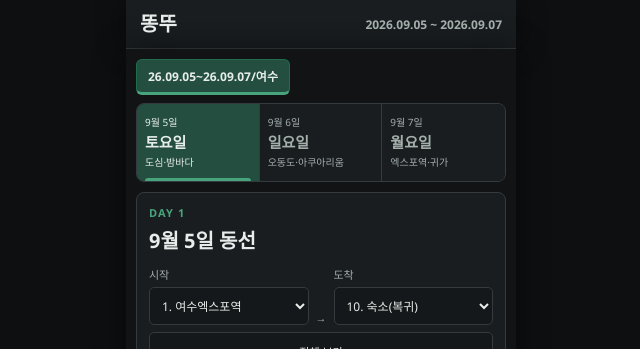
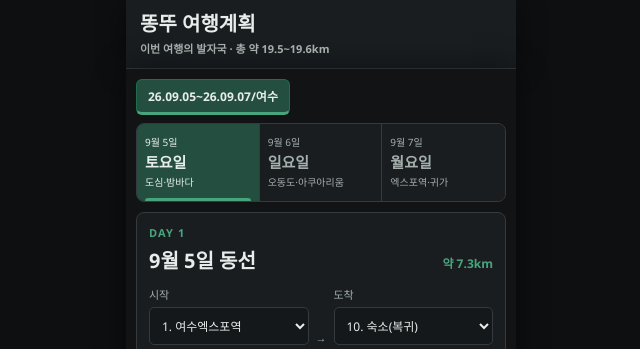
Before and after one commit to aassder95/TravelPlans, a plain HTML site: page index.html in a window 1280 px wide. Shown: the top 349 px of the page, without its empty margins (319-959 px from the left). Drawn offline with nearby package versions, Linux system fonts and the light colour scheme; no server answers.

Commit message:
feat(travel): 현지 이동거리 표시 추가

```diff
--- a/index.html
+++ b/index.html
@@ -7,7 +7,7 @@
   <meta name="apple-mobile-web-app-capable" content="yes">
   <meta name="description" content="똥뚜 여행계획 모음">
   <meta name="robots" content="noindex, nofollow, noarchive">
-  <title>똥뚜</title>
+  <title>똥뚜 여행계획</title>
   <link rel="icon" href="data:,">
   <link rel="stylesheet" href="https://unpkg.com/leaflet@1.9.4/dist/leaflet.css" integrity="sha256-p4NxAoJBhIIN+hmNHrzRCf9tD/miZyoHS5obTRR9BMY=" crossorigin="">
   <style>
@@ -32,9 +32,9 @@ html { scroll-behavior:smooth; background:#0d0f10; }
 body { min-width:320px; margin:0; background:#0d0f10; color:var(--text-primary); font-family:"Segoe UI","Apple SD Gothic Neo",sans-serif; -webkit-text-size-adjust:100%; }
 button,select { font:inherit; }
 .hero { width:min(100%,390px); margin:0 auto; border-bottom:1px solid var(--border); background:var(--card-bg); }
-.hero__inner { display:flex; justify-content:space-between; align-items:center; gap:12px; padding:calc(12px + env(safe-area-inset-top)) 14px 12px; }
+.hero__inner { padding:calc(12px + env(safe-area-inset-top)) 14px 12px; }
 h1 { margin:0; font-family:"Segoe UI Semibold","Segoe UI",sans-serif; font-size:20px; line-height:1.2; }
-#trip-date-range { margin:0; color:var(--text-muted); font-size:12px; font-weight:600; white-space:nowrap; }
+#trip-distance { margin:4px 0 0; color:var(--text-muted); font-size:11px; font-weight:600; }
 .page { width:min(100%,390px); margin:0 auto; padding:10px 10px calc(28px + env(safe-area-inset-bottom)); background:var(--form-bg); }
 .trip-tabs { display:flex; gap:6px; margin-bottom:8px; overflow-x:auto; scrollbar-width:none; }
 .trip-tabs::-webkit-scrollbar { display:none; }
@@ -51,6 +51,8 @@ h1 { margin:0; font-family:"Segoe UI Semibold","Segoe UI",sans-serif; font-size:
 .card { margin-top:10px; padding:12px; background:var(--card-bg); border:1px solid var(--border); border-radius:8px; }
 .section-head { display:flex; align-items:flex-start; flex-direction:column; gap:12px; margin-bottom:12px; }
 .section-head h2 { margin:0; font-family:"Segoe UI Semibold","Segoe UI",sans-serif; font-size:20px; }
+.route-heading { display:flex; align-items:flex-end; justify-content:space-between; gap:12px; width:100%; }
+.day-distance { flex:0 0 auto; margin-bottom:2px; color:var(--focus); font-size:12px; font-weight:700; white-space:nowrap; }
 .section-label { margin:0 0 5px; color:var(--focus); font-size:11px; font-weight:700; letter-spacing:.1em; }
 .route-tools { width:100%; }
 .route-range { width:100%; display:grid; grid-template-columns:1fr auto 1fr; align-items:end; gap:7px; color:var(--text-muted); font-size:11px; }
@@ -107,8 +109,8 @@ footer strong { color:var(--text-primary); }
 <body>
   <header class="hero">
     <div class="hero__inner">
-      <h1>똥뚜</h1>
-      <p id="trip-date-range"></p>
+      <h1>똥뚜 여행계획</h1>
+      <p id="trip-distance">이번 여행의 발자국 · 거리 계산 중…</p>
     </div>
   </header>
 
@@ -118,7 +120,10 @@ footer strong { color:var(--text-primary); }
 
     <section class="card route-card">
       <div class="section-head">
-        <div><p class="section-label" id="day-number"></p><h2 id="route-title"></h2></div>
+        <div class="route-heading">
+          <div><p class="section-label" id="day-number"></p><h2 id="route-title"></h2></div>
+          <span class="day-distance" id="day-distance">거리 계산 중…</span>
+        </div>
         <div class="route-tools">
           <div class="route-range" aria-label="지도에 표시할 동선 구간">
             <label>시작 <select id="route-start"></select></label>
@@ -217,6 +222,7 @@ const trips = [{
       {mode:"foot",points:[1,3,4]},
       {mode:"foot",points:[2,3,4]}
     ],
+    distanceRoutes: [[0,2],[1,3]],
     rows: [
       ["10:00","","숙소","기상",""],["10:00~11:00","","숙소","준비",""],["11:00","","숙소","체크아웃",""],
       ["11:00~11:20","숙소","엑스포역 권역","이동","택시"],["11:20~12:20","","미가칼국수 또는 엑스포식육식당","점심","",[["미가칼국수","칼국수"],["엑스포식육식당","제육볶음 · 찌개"]]],
@@ -236,6 +242,8 @@ const routeStart = document.getElementById("route-start");
 const routeEnd = document.getElementById("route-end");
 let routeRequestId = 0;
 let activePlan;
+const roadRouteCache = new Map();
+const dayDistanceCache = new Map();
 
 L.tileLayer("https://tile.openstreetmap.org/{z}/{x}/{y}.png", {
   maxZoom: 19,
@@ -249,22 +257,92 @@ function segmentLocations(plan, segment) {
   });
 }
 
-async function loadRoadRoute(plan, segment) {
+function distanceBetween([lat1, lon1], [lat2, lon2]) {
+  const toRadians = value => value * Math.PI / 180;
+  const earthRadius = 6371000;
+  const latDelta = toRadians(lat2 - lat1);
+  const lonDelta = toRadians(lon2 - lon1);
+  const a = Math.sin(latDelta / 2) ** 2 + Math.cos(toRadians(lat1)) * Math.cos(toRadians(lat2)) * Math.sin(lonDelta / 2) ** 2;
+  return 2 * earthRadius * Math.asin(Math.sqrt(a));
+}
+
+function polylineDistance(locations) {
+  return locations.slice(1).reduce((total, location, index) => total + distanceBetween(locations[index], location), 0);
+}
+
+function loadRoadRoute(plan, segment) {
   const locations = segmentLocations(plan, segment);
+  const routeLocations = locations.map(([lon, lat]) => [lat, lon]);
   if (segment.mode === "cable")
-    return locations.map(([lon, lat]) => [lat, lon]);
+    return Promise.resolve({ locations: routeLocations, distanceMeters: polylineDistance(routeLocations) });
 
   const server = segment.mode === "foot" ? "https://routing.openstreetmap.de/routed-foot" : "https://router.project-osrm.org";
   const coordinates = locations.map(([lon, lat]) => `${lon},${lat}`).join(";");
-  const response = await fetch(`${server}/route/v1/driving/${coordinates}?overview=full&geometries=geojson`);
-  if (!response.ok)
-    throw new Error(`경로 서버 응답 오류: ${response.status}`);
+  const cacheKey = `${server}|${coordinates}`;
+  if (roadRouteCache.has(cacheKey))
+    return roadRouteCache.get(cacheKey);
 
-  const data = await response.json();
-  if (data.code !== "Ok" || !data.routes?.[0]?.geometry?.coordinates)
-    throw new Error(data.message || "경로를 찾지 못했습니다.");
+  const request = fetch(`${server}/route/v1/driving/${coordinates}?overview=full&geometries=geojson`)
+    .then(response => {
+      if (!response.ok)
+        throw new Error(`경로 서버 응답 오류: ${response.status}`);
+      return response.json();
+    })
+    .then(data => {
+      if (data.code !== "Ok" || !data.routes?.[0]?.geometry?.coordinates)
+        throw new Error(data.message || "경로를 찾지 못했습니다.");
+      return {
+        locations: data.routes[0].geometry.coordinates.map(([lon, lat]) => [lat, lon]),
+        distanceMeters: data.routes[0].distance
+      };
+    })
+    .catch(error => {
+      roadRouteCache.delete(cacheKey);
+      throw error;
+    });
+  roadRouteCache.set(cacheKey, request);
+  return request;
+}
 
-  return data.routes[0].geometry.coordinates.map(([lon, lat]) => [lat, lon]);
+function calculateDayDistance(plan) {
+  if (dayDistanceCache.has(plan))
+    return dayDistanceCache.get(plan);
+
+  const routes = plan.distanceRoutes?.map(indexes => indexes.map(index => plan.segments[index])) ?? [plan.segments];
+  const request = Promise.all(routes.map(segments => Promise.allSettled(segments.map(segment => loadRoadRoute(plan, segment)))
+    .then(results => results.reduce((total, result, index) => {
+      if (result.status === "fulfilled")
+        return total + result.value.distanceMeters;
+      const fallbackLocations = segmentLocations(plan, segments[index]).map(([lon, lat]) => [lat, lon]);
+      return total + polylineDistance(fallbackLocations);
+    }, 0))))
+    .then(distances => ({ min: Math.min(...distances), max: Math.max(...distances) }));
+  dayDistanceCache.set(plan, request);
+  return request;
+}
+
+function formatDistance(distanceRange) {
+  const min = (distanceRange.min / 1000).toFixed(1);
+  const max = (distanceRange.max / 1000).toFixed(1);
+  return min === max ? `${min}km` : `${min}~${max}km`;
+}
+
+function refreshDayDistance(plan) {
+  const distance = document.getElementById("day-distance");
+  distance.textContent = "거리 계산 중…";
+  calculateDayDistance(plan).then(distanceRange => {
+    if (activePlan === plan)
+      distance.textContent = `약 ${formatDistance(distanceRange)}`;
+  });
+}
+
+async function refreshTripDistance(trip) {
+  const distance = document.getElementById("trip-distance");
+  distance.textContent = "이번 여행의 발자국 · 거리 계산 중…";
+  const distances = await Promise.all(Object.values(trip.days).map(calculateDayDistance));
+  const total = distances.reduce((sum, value) => ({ min: sum.min + value.min, max: sum.max + value.max }), { min: 0, max: 0 });
+  if (activeTrip === trip)
+    distance.textContent = `이번 여행의 발자국 · 총 약 ${formatDistance(total)}`;
 }
 
 function filteredSegments(plan, startIdx, endIdx) {
@@ -333,7 +411,7 @@ async function drawMap(plan, startIdx, endIdx) {
     return;
   }
 
-  const results = await Promise.allSettled(segments.map(async segment => ({ segment, locations: await loadRoadRoute(plan, segment) })));
+  const results = await Promise.allSettled(segments.map(segment => loadRoadRoute(plan, segment)));
   if (requestId !== routeRequestId)
     return;
 
@@ -524,6 +602,7 @@ function selectDay(key) {
   document.getElementById("route-note").textContent = plan.note;
   document.getElementById("schedule-title").textContent = `${plan.day} 계획표`;
   fillRouteOptions(plan);
+  refreshDayDistance(plan);
   drawSelectedRoute();
 }
 
@@ -546,13 +625,13 @@ function renderDayTabs() {
 
 function selectTrip(id) {
   activeTrip = trips.find(trip => trip.id === id);
-  document.getElementById("trip-date-range").textContent = activeTrip.dateRange;
   document.querySelectorAll(".trip-tabs button").forEach(button => {
     const active = button.dataset.trip === id;
     button.classList.toggle("active", active);
     button.setAttribute("aria-pressed", active);
   });
   renderDayTabs();
+  refreshTripDistance(activeTrip);
 }
 
 trips.forEach(trip => {
```
Also changed, not shown: AGENTS.md (+5 -1 lines).
